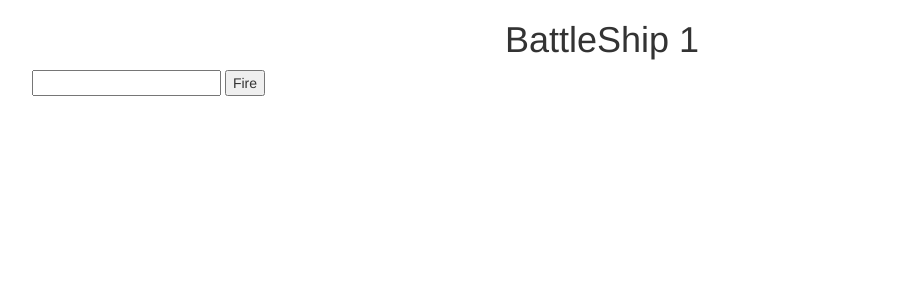
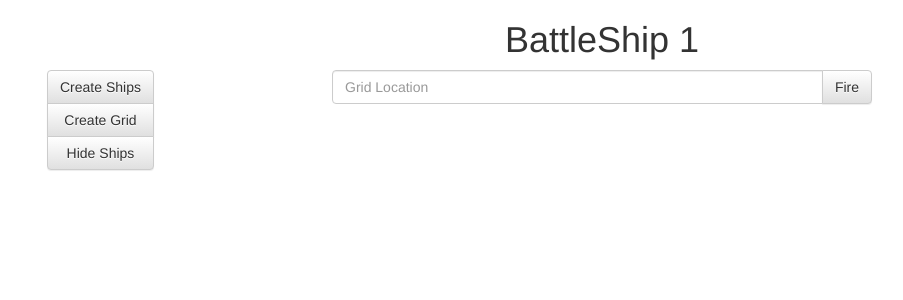
Before and after one commit to LarryHillyer/BattleShip_Django, a Django app: page /battleship/ in a window 1280 px wide. Shown: the top 300 px of the page, without its empty margins (38-941 px from the left). Run offline with Django 3.2, Linux system fonts and the light colour scheme; some libraries are stand-ins or nearby versions.

Commit message:
Used  local storage for grid & shipYard

```diff
--- a/battleship/models.py
+++ b/battleship/models.py
@@ -4,3 +4,6 @@ import jsonfield
 
 class Grid(models.Model):
     grid_data = jsonfield.JSONField(null = True)
+
+class ShipYard(models.Model):
+    ships = jsonfield.JSONField(null = True)
--- a/battleship/static/js/app.js
+++ b/battleship/static/js/app.js
@@ -1,4 +1,3 @@
-
 
 function Ship(size) {
   this.hits=0;
@@ -17,19 +16,23 @@ function createShips(totalShips, shipSize) {
   for (var i = 0; i < totalShips; i++) {
     ships.push(new Ship(shipSize));
   }
-  return ships;
+  localStorage['shipYard'] = JSON.stringify(ships);
+  shipYard = JSON.parse(localStorage['shipYard']);
+
 }
 
-function createGrid(rows) {
-  var grid = {};
+function createGrid() {
+  var grid1 = {};
   for (var i = 0; i < rows.length; i++) {
     var row = rows[i];
-    grid[row] = [];
+    grid1[row] = [];
     for (var col = 0; col < rows.length; col++) {
-      grid[row][col] = {name: row + col};
+      grid1[row][col] = {name: row + col};
     }
   }
-  return grid;
+  localStorage['grid']=JSON.stringify(grid1);
+  grid = JSON.parse(localStorage['grid']);
+
 }
 
 function fireMissile() {
@@ -118,10 +121,10 @@ function checkShipPosition(ship,direction, rowIndex, colIndex) {
     }
 }
 
-function hideShip(ship, grid){
+function hideShip(ship){
   ship['isHit']=false;
   var ifValid = false;
-
+  //grid = JSON.parse(localStorage['grid']);
   while (!ifValid) {
     var direction = Math.round(Math.random());
     var rowIndex = Math.floor(Math.random()*rows.length);
@@ -139,6 +142,8 @@ function hideShip(ship, grid){
         }
     }
   }
+  localStorage['grid']=JSON.stringify(grid);
+  grid = JSON.parse(localStorage['grid']);
 }
 
 // function alert1(messege1) {
@@ -146,11 +151,12 @@ function hideShip(ship, grid){
 // }
 
 var player1 = new Player("Sam","novice", "", [], 0);
+var rows = ["A","B","C","D","E","F","G","H","I","J"];
+var shipYard;
+var grid;
+var missilesFired = 0;
 
-var rows = ["A","B","C","D","E","F","G","H","I","J"];
-var grid =  createGrid(rows);
-// var shipYard = createShips(2,2);
-
-var missilesFired = 0;
-var battleShip = new Ship(3);
-hideShip(battleShip, grid);
+//createGrid();
+//var shipYard = createShips(2,2);
+//var battleShip = new Ship(3);
+//hideShip(shipYard[0], grid);
--- a/battleship/templates/battleship/index.html
+++ b/battleship/templates/battleship/index.html
@@ -8,22 +8,37 @@
     <link rel="stylesheet" href="{% static 'css/style.css' %}" >
 </head>
 <body>
-
     <div class="container">
         <div class="row">
             <div class="col-sm-12">
-                <h1 class = "heading">BattleShip 1</h1>
-                <form action="{% url 'battleship:index' %}" method="POST">
-                    {% csrf_token %}
-                    <input type="text" id="user-guess" name="user-guess">
-                    <input type="submit" value="Fire">
-                </form>
+                <h1 class="heading">BattleShip 1</h1>
+                <div class="col-sm-3">
+
+                        <div class="btn-group-vertical" role="group" aria-label="...">
+                            <button type="button" onclick="createShips(1,3)" class="btn btn-default">Create Ships</button>
+                            <button type="button" onclick="createGrid()" class="btn btn-default">Create Grid</button>
+                            <button type="button" onclick="hideShip(shipYard[0], grid)" class="btn btn-default">Hide Ships</button>
+                        </div>
+
+                </div>
+
+                <div class="col-sm-6">
+                    <form action="{% url 'battleship:index' %}" method="POST">
+                        {% csrf_token %}
+                        <div class="input-group">
+                            <input type="text" id="user-guess" name="user-guess" class="form-control" placeholder="Grid Location">
+                            <span class="input-group-btn">
+                            <input type="submit" class="btn btn-default" value="Fire">
+                            </span>
+                        </div>
+                    </form>
+                </div>
             </div>
         </div>
     </div>
 
     <script src="//code.jquery.com/jquery-2.2.0.min.js"></script>
-    <script src="https://maxcdn.bootstrapcdn.com/bootstrap/3.3.6/js/bootstrap.min.js" />
+    <script src="https://maxcdn.bootstrapcdn.com/bootstrap/3.3.6/js/bootstrap.min.js" ></script>
     <script src="{% static 'js/app.js' %}"></script>
 </body>
 </html>
```
Also changed, not shown: battleship/migrations/0002_shipyard.py (added).
